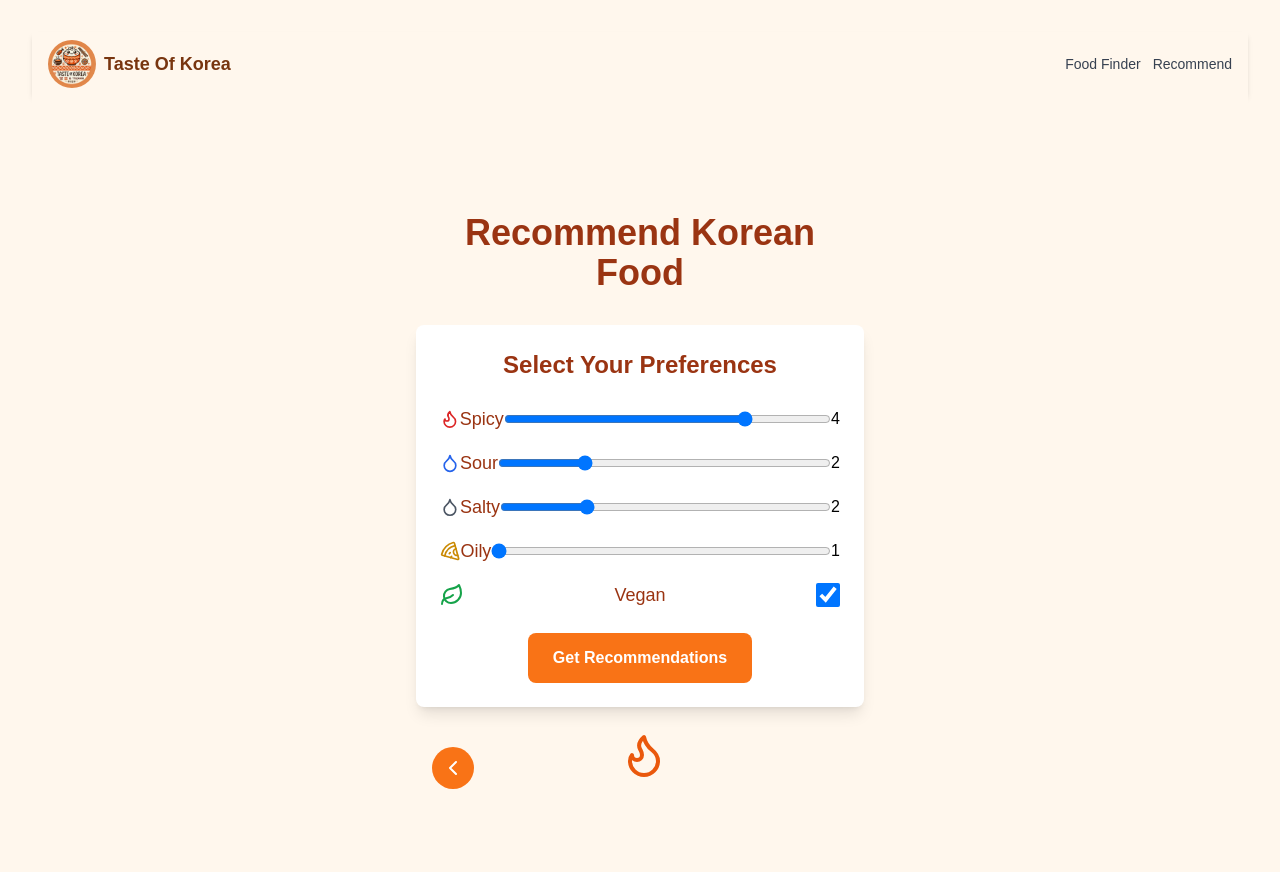
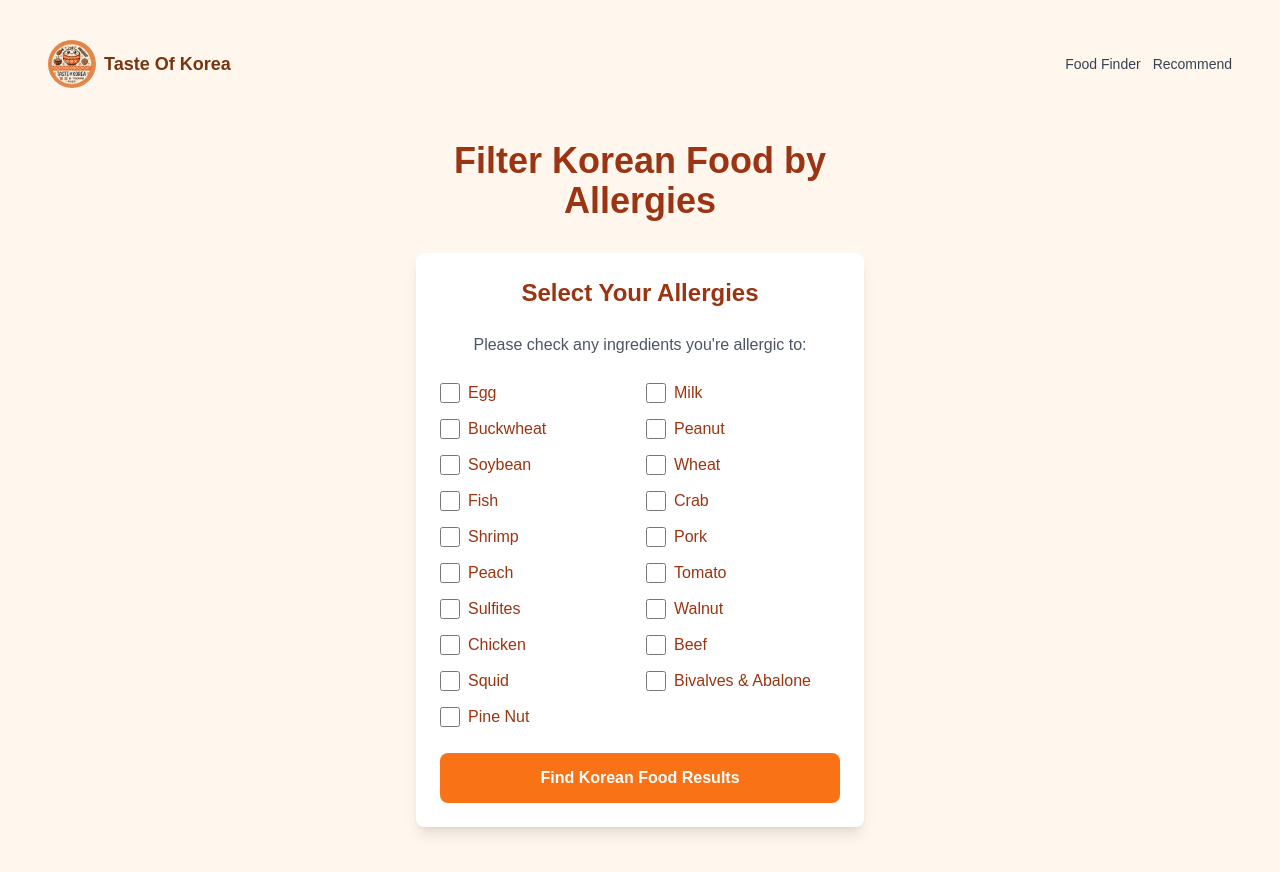
Before and after one commit to junghyun13/TasteOfKorea_FE, a React (Vite) app: page /recommend in a window 1280 px wide. Shown: the top 872 px of the page. Built offline with nearby package versions, Linux system fonts and the light colour scheme.

Commit message:
필터링 추천 프론트구현

```diff
--- a/src/components/Navbar.jsx
+++ b/src/components/Navbar.jsx
@@ -3,7 +3,7 @@ import { Link } from 'react-router-dom';
 
 const Navbar = () => {
   return (
-    <nav className="bg-orange-50 shadow-md py-2 px-4 flex justify-between items-center">
+    <nav className="bg-orange-50 py-2 px-4 flex justify-between items-center">
       <div className="flex items-center gap-2">
         {/* 로고 클릭 시 홈으로 이동 */}
         <Link to="/">
--- a/src/pages/FoodDetails.jsx
+++ b/src/pages/FoodDetails.jsx
@@ -143,17 +143,6 @@ const FoodDetails = ({ match }) => {
                   )}
                 </div>
 
-                <div className="mt-6">
-                  <h3 className="text-lg font-semibold text-orange-800 mb-2">Flavor Profile</h3>
-                  <div className="grid grid-cols-2 gap-4">
-                    {['spicy', 'sour', 'salty', 'oily'].map((flavor) => (
-                      <div className="flex items-center" key={flavor}>
-                        <span className="text-orange-700 mr-2 capitalize">{flavor}:</span>
-                        <div>{renderRating(food[flavor])}</div>
-                      </div>
-                    ))}
-                  </div>
-                </div>
               </div>
             )}
 
--- a/src/pages/recommend.jsx
+++ b/src/pages/recommend.jsx
@@ -1,178 +1,185 @@
 import React, { useState } from 'react';
 import { useNavigate } from 'react-router-dom';
-import { ChevronLeft, Flame, Droplet, Settings, Pizza, Leaf } from 'lucide-react';  // 관련 아이콘들 임포트
+import { ChevronLeft, AlertCircle, Loader } from 'lucide-react';  // Added Loader icon
 import axios from 'axios';
 
 const Recommend = () => {
   const navigate = useNavigate();
 
-  const [preferences, setPreferences] = useState({
-    spicy: 4,
-    sour: 2,
-    salty: 2,
-    oily: 1,
-    bigun: 1, // 비건 여부
+  const [allergies, setAllergies] = useState({
+    egg: 0,
+    milk: 0,
+    buckwheat: 0,
+    peanut: 0,
+    soybean: 0,
+    wheat: 0,
+    fish: 0,
+    crab: 0,
+    shrimp: 0,
+    pork: 0,
+    peach: 0,
+    tomato: 0,
+    sulfites: 0,
+    walnut: 0,
+    chicken: 0,
+    beef: 0,
+    squid: 0,
+    bivalvesAndAbalone: 0,
+    pineNut: 0
   });
 
-  const [recommendedFoods, setRecommendedFoods] = useState([]);
+  const [filteredFoods, setFilteredFoods] = useState([]);
+  const [loading, setLoading] = useState(false);
 
-  const handleInputChange = (e) => {
-    const { name, value } = e.target;
-    setPreferences({
-      ...preferences,
-      [name]: parseInt(value),
+  const handleAllergyChange = (allergyName) => {
+    if (loading) return; // Prevent changes while loading
+
+    setAllergies({
+      ...allergies,
+      [allergyName]: allergies[allergyName] === 0 ? 1 : 0
     });
   };
 
   const handleSubmit = async (e) => {
     e.preventDefault();
+    setLoading(true);
 
     try {
-      // 동적 URL로 API 요청
-      const response = await axios.post(`${import.meta.env.VITE_BACKEND_API_URL}/api/food/recommend`, preferences);
-      console.log('Recommended foods:', response.data);
-      setRecommendedFoods(response.data);  // 추천된 음식 데이터 저장
+      const response = await axios.post(`${import.meta.env.VITE_BACKEND_API_URL}/api/food/filter`, allergies);
+      console.log('Filtered foods:', response.data);
+      setFilteredFoods(response.data);
     } catch (error) {
-      console.error('Error fetching recommended foods:', error);
+      console.error('Error fetching filtered foods:', error);
+    } finally {
+      setLoading(false);
+    }
+  };
+
+  const goToDetailPage = (foodId) => {
+    if (foodId !== undefined && foodId !== null) {
+      console.log(`Navigating to: /fooddetail/${foodId}`);
+      navigate(`/fooddetail/${foodId}`);
+    } else {
+      console.log("ID가 없습니다.");
     }
   };
 
   const FoodCard = ({ food }) => {
     return (
       <div className="bg-white rounded-lg shadow-lg p-4 space-y-4">
-        <img src={food.imgLink} alt={food.koreanName} className="w-full h-48 object-cover rounded-md" />
-        <h3 className="text-xl font-semibold text-orange-800">{food.romanizedName}</h3>
+        <img
+          src={food.imageLink}
+          alt={food.koreanName}
+          className="w-full h-48 object-cover rounded-md cursor-pointer"
+          onClick={() => goToDetailPage(food.id)}
+        />
+        <h3 className="text-xl font-semibold text-orange-800">{food.koreanName}</h3>
         <p className="text-gray-600">{food.englishName}</p>
-        <p className="text-sm text-gray-500">Calories: {food.calories}</p>
-        <p className="text-sm text-gray-500">Made with: {food.madeWith}</p> {/* madeWith 항목 추가 */}
-        {food.recipeLink && (
-          <a href={food.recipeLink} target="_blank" rel="noopener noreferrer" className="text-orange-500 underline">
-            Recipe
-          </a>
-        )}
+        <p className="text-sm text-gray-500">Pronunciation: {food.pronunciation}</p>
+        <button
+          onClick={() => goToDetailPage(food.id)}
+          className="mt-4 px-4 py-2 bg-orange-500 text-white rounded-lg hover:bg-orange-600"
+        >
+          View Details
+        </button>
       </div>
     );
   };
 
+  const allergyOptions = [
+    { name: 'egg', label: 'Egg' },
+    { name: 'milk', label: 'Milk' },
+    { name: 'buckwheat', label: 'Buckwheat' },
+    { name: 'peanut', label: 'Peanut' },
+    { name: 'soybean', label: 'Soybean' },
+    { name: 'wheat', label: 'Wheat' },
+    { name: 'fish', label: 'Fish' },
+    { name: 'crab', label: 'Crab' },
+    { name: 'shrimp', label: 'Shrimp' },
+    { name: 'pork', label: 'Pork' },
+    { name: 'peach', label: 'Peach' },
+    { name: 'tomato', label: 'Tomato' },
+    { name: 'sulfites', label: 'Sulfites' },
+    { name: 'walnut', label: 'Walnut' },
+    { name: 'chicken', label: 'Chicken' },
+    { name: 'beef', label: 'Beef' },
+    { name: 'squid', label: 'Squid' },
+    { name: 'bivalvesAndAbalone', label: 'Bivalves & Abalone' },
+    { name: 'pineNut', label: 'Pine Nut' }
+  ];
 
   return (
-    <div className="min-h-screen bg-orange-50 flex items-center justify-center p-4">
+    <div className="min-h-screen bg-orange-50 flex items-center justify-center p-4 relative">
+      {loading && (
+        <div className="fixed inset-0 bg-black bg-opacity-50 flex items-center justify-center z-50">
+          <div className="bg-orange-50 p-8 rounded-lg shadow-xl flex flex-col items-center">
+            <Loader className="h-12 w-12 text-orange-600 animate-spin mb-4" />
+            <p className="text-3xl font-bold text-orange-600">Loading...</p>
+            <p className="text-lg text-orange-600 mt-2">Please wait while we find your food recommendations</p>
+          </div>
+        </div>
+      )}
+
       <div className="text-center space-y-6 w-full max-w-md">
         <h1 className="text-4xl font-bold text-orange-800 mb-8">
-          Recommend Korean Food
+          Filter Korean Food by Allergies
         </h1>
 
-        <div className="bg-white p-6 rounded-lg shadow-lg space-y-6">
-          <h2 className="text-2xl font-semibold text-orange-800 mb-4">Select Your Preferences</h2>
+        <div className="bg-white p-6 rounded-lg shadow-lg space-y-6 relative">
+          {loading && (
+            <div className="absolute inset-0 bg-orange-100 bg-opacity-70 flex items-center justify-center z-10 rounded-lg">
+              <p className="text-3xl font-bold text-orange-600">Loading...</p>
+            </div>
+          )}
 
-          <div className="space-y-4">
-            <div className="flex justify-between items-center">
-              <Flame size={24} className="text-red-600" />
-              <label htmlFor="spicy" className="text-lg text-orange-800">Spicy</label>
-              <input
-                type="range"
-                id="spicy"
-                name="spicy"
-                min="1"
-                max="5"
-                value={preferences.spicy}
-                onChange={handleInputChange}
-                className="w-full"
-              />
-              <span>{preferences.spicy}</span>
-            </div>
+          <h2 className="text-2xl font-semibold text-orange-800 mb-4">Select Your Allergies</h2>
+          <p className="text-gray-600 mb-4">Please check any ingredients you're allergic to:</p>
 
-            <div className="flex justify-between items-center">
-              <Droplet size={24} className="text-blue-600" />
-              <label htmlFor="sour" className="text-lg text-orange-800">Sour</label>
-              <input
-                type="range"
-                id="sour"
-                name="sour"
-                min="1"
-                max="5"
-                value={preferences.sour}
-                onChange={handleInputChange}
-                className="w-full"
-              />
-              <span>{preferences.sour}</span>
-            </div>
-
-            <div className="flex justify-between items-center">
-              <Droplet size={24} className="text-gray-600" />
-              <label htmlFor="salty" className="text-lg text-orange-800">Salty</label>
-              <input
-                type="range"
-                id="salty"
-                name="salty"
-                min="1"
-                max="5"
-                value={preferences.salty}
-                onChange={handleInputChange}
-                className="w-full"
-              />
-              <span>{preferences.salty}</span>
-            </div>
-
-            <div className="flex justify-between items-center">
-              <Pizza size={24} className="text-yellow-600" />
-              <label htmlFor="oily" className="text-lg text-orange-800">Oily</label>
-              <input
-                type="range"
-                id="oily"
-                name="oily"
-                min="1"
-                max="5"
-                value={preferences.oily}
-                onChange={handleInputChange}
-                className="w-full"
-              />
-              <span>{preferences.oily}</span>
-            </div>
-
-            <div className="flex justify-between items-center">
-              <Leaf size={24} className="text-green-600" />
-              <label htmlFor="bigun" className="text-lg text-orange-800">Vegan</label>
-              <input
-                type="checkbox"
-                id="bigun"
-                name="bigun"
-                checked={preferences.bigun === 1}
-                onChange={() => setPreferences({ ...preferences, bigun: preferences.bigun === 1 ? 0 : 1 })}
-                className="w-6 h-6"
-              />
-            </div>
+          <div className="grid grid-cols-2 gap-3">
+            {allergyOptions.map((allergy) => (
+              <div key={allergy.name} className="flex items-center space-x-2">
+                <input
+                  type="checkbox"
+                  id={allergy.name}
+                  checked={allergies[allergy.name] === 1}
+                  onChange={() => handleAllergyChange(allergy.name)}
+                  className="w-5 h-5"
+                  disabled={loading}
+                />
+                <label
+                  htmlFor={allergy.name}
+                  className={`text-orange-800 ${loading ? 'opacity-50' : ''}`}
+                >
+                  {allergy.label}
+                </label>
+              </div>
+            ))}
           </div>
 
-          <div className="flex justify-center mt-6 space-x-4">
+          <div className="flex justify-center mt-6">
             <button
               onClick={handleSubmit}
-              className="px-6 py-3 bg-orange-500 text-white font-semibold rounded-lg hover:bg-orange-600 transition-colors w-full sm:w-auto"
+              disabled={loading}
+              className={`px-6 py-3 text-white font-semibold rounded-lg transition-colors w-full ${
+                loading ? 'bg-orange-300 cursor-not-allowed' : 'bg-orange-500 hover:bg-orange-600'
+              }`}
             >
-              Get Recommendations
+              {loading ? 'Searching...' : 'Find Korean Food Results'}
             </button>
           </div>
         </div>
 
-        <div className="mt-8 space-y-4">
-          {recommendedFoods.length > 0 && (
-            <div className="grid grid-cols-1 sm:grid-cols-2 lg:grid-cols-3 gap-6">
-              {recommendedFoods.map((food) => (
-                <FoodCard key={food.id} food={food} />
-              ))}
-            </div>
+        <div className="mt-8">
+          {filteredFoods.length > 0 && !loading && (
+            <>
+              <h2 className="text-2xl font-semibold text-orange-800 mb-4">Recommended Korean Foods</h2>
+              <div className="grid grid-cols-1 sm:grid-cols-2 gap-6">
+                {filteredFoods.map((food, index) => (
+                  <FoodCard key={index} food={food} />
+                ))}
+              </div>
+            </>
           )}
-        </div>
-
-        {/* 뒤로 가는 버튼 */}
-        <div className="flex items-center justify-center space-x-2 mt-6 relative">
-          <button
-            onClick={() => navigate('/')}
-            className="absolute top-4 left-4 p-2 rounded-full bg-orange-500 text-white hover:bg-orange-600 flex items-center justify-center"
-          >
-            <ChevronLeft size={24} className="text-white" />
-          </button>
-          <Flame size={48} className="text-orange-600" />
         </div>
       </div>
     </div>
```
Also changed, not shown: src/pages/foodfind.jsx (+7 -15 lines).
